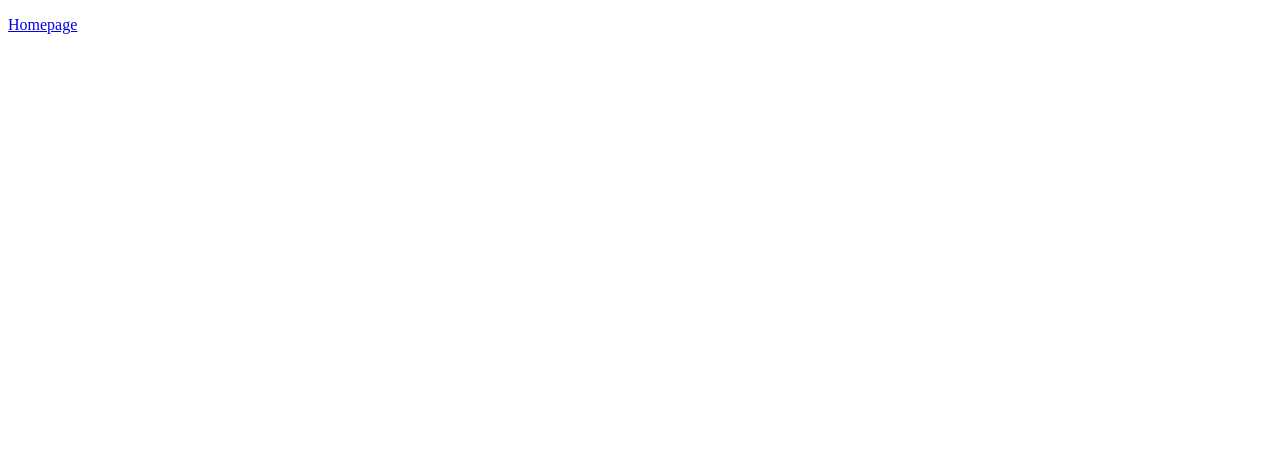
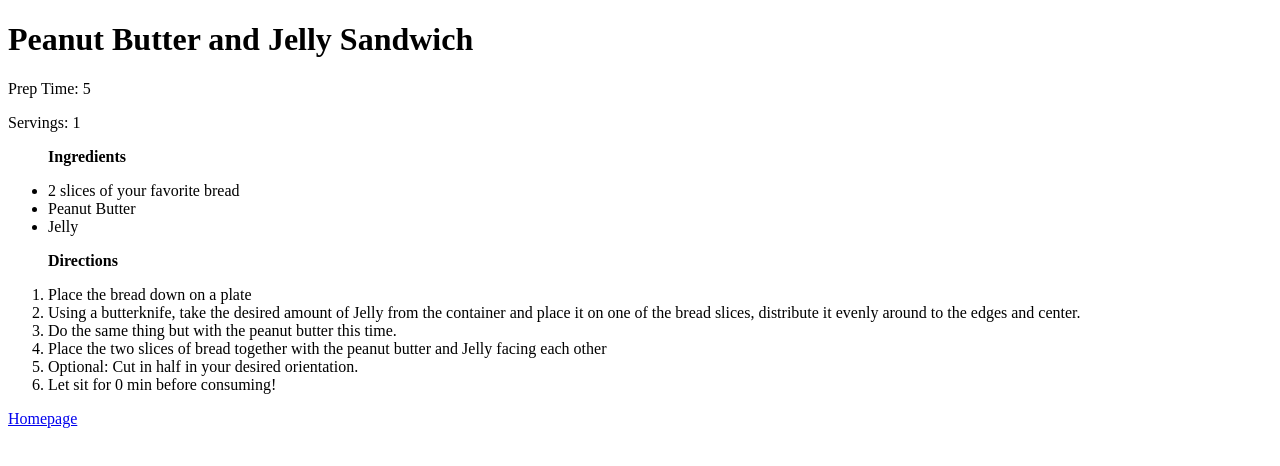
Before and after one commit to Actis2/odin-recipes, a plain HTML site: page recipes/PBandJ.html in a window 1280 px wide. Drawn offline with Linux system fonts and the light colour scheme.

Commit message:
added pb&j page

```diff
--- a/recipes/PBandJ.html
+++ b/recipes/PBandJ.html
@@ -4,9 +4,30 @@
     <meta charset="UTF-8">
     <meta name="viewport" content="width=device-width, initial-scale=1.0">
     <title>Peanut Butter and Jelly Sandwich</title>
+    <link rel="stylesheet" href="../style.css">
 </head>
 <body>
-
+    <h1>Peanut Butter and Jelly Sandwich</h1>
+    <p>Prep Time: 5</p>
+    <p>Servings: 1</p>
+    <ul>
+        <div id="ingredients"><p><strong>Ingredients</strong></p></div>
+        <li>2 slices of your favorite bread</li>
+        <li>Peanut Butter</li>
+        <li>Jelly</li>
+    </ul>
+    <ol>
+        <p id="direction"><strong>Directions</strong></p>
+        <li>Place the bread down on a plate</li>
+        <li>Using a butterknife, take the desired amount of Jelly from the container and place
+            it on one of the bread slices, distribute it evenly around to the edges and center.
+        </li>
+        <li>Do the same thing but with the peanut butter this time.</li>
+        <li>Place the two slices of bread together with the peanut butter and Jelly facing
+            each other</li>
+        <li>Optional: Cut in half in your desired orientation.</li>
+        <li>Let sit for 0 min before consuming!</li>
+    </ol>
 
 
     <p><a href="../index.html">Homepage</a></p>
```
Also changed, not shown: recipes/lasagna.html (+3 -2 lines).
